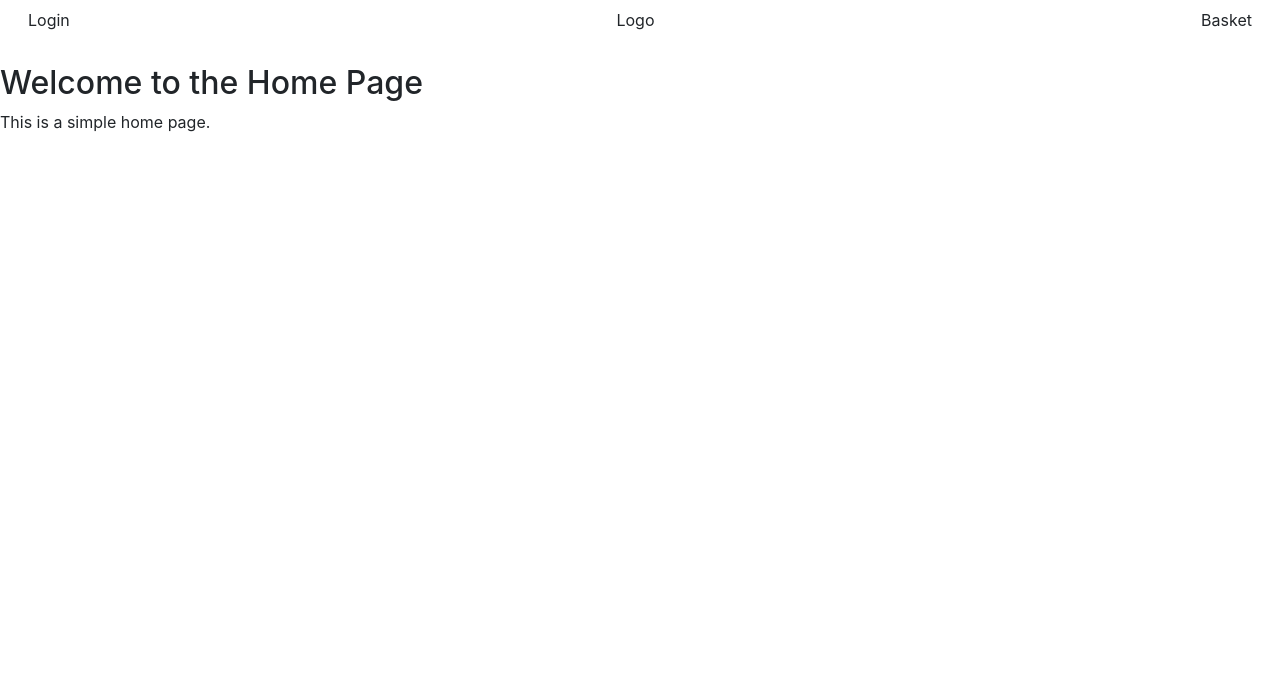
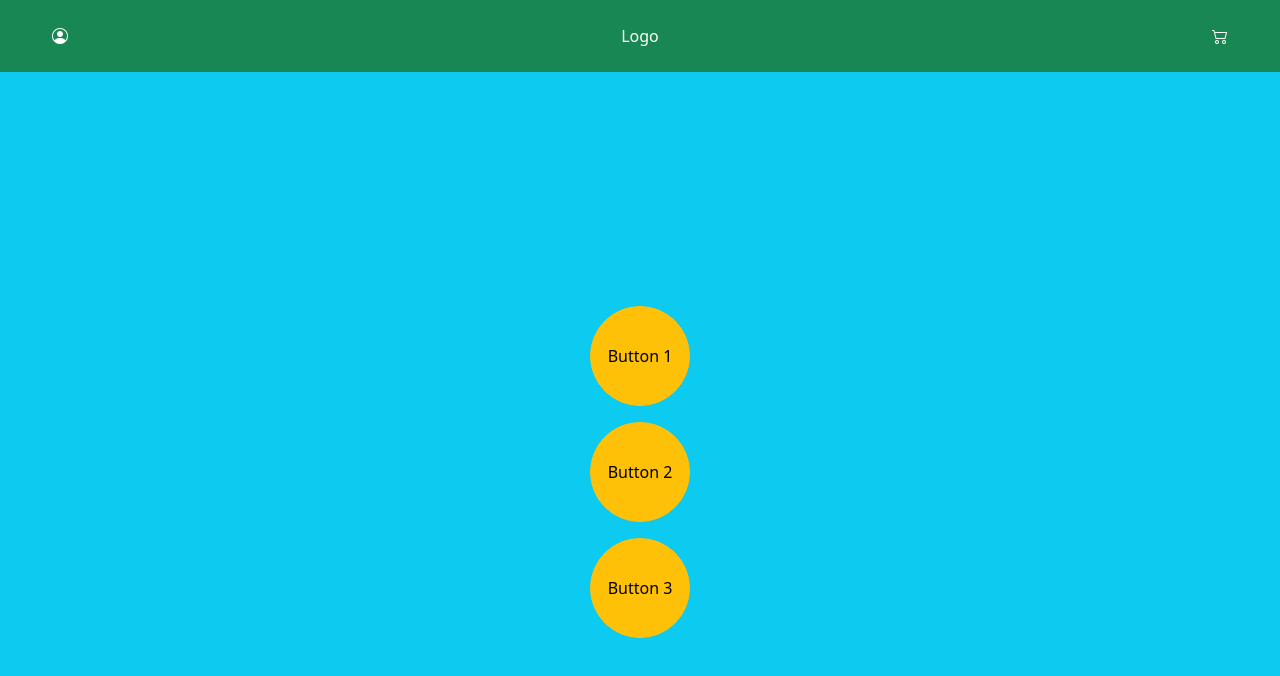
Before and after one commit to simonchambart/AutoCook-Frontend, a React (Vite) app: page /home in a window 1280 px wide. Shown: the top 676 px of the page. Built offline with nearby package versions, Linux system fonts and the light colour scheme.

Commit message:
Add icons and colors to navbar and hompage

```diff
--- a/index.html
+++ b/index.html
@@ -4,11 +4,9 @@
         <meta charset="UTF-8" />
         <link rel="icon" type="image/svg+xml" href="/vite.svg" />
         <meta name="viewport" content="width=device-width, initial-scale=1.0" />
-        <link
-    href="https://cdn.jsdelivr.net/npm/bootstrap@5.2.1/dist/css/bootstrap.min.css"
-    rel="stylesheet"
-    integrity="sha384-iYQeCzEYFbKjA/T2uDLTpkwGzCiq6soy8tYaI1GyVh/UjpbCx/TYkiZhlZB6+fzT"
-    crossorigin="anonymous">
+        <link href="https://cdn.jsdelivr.net/npm/bootstrap@5.2.1/dist/css/bootstrap.min.css" rel="stylesheet" integrity="sha384-iYQeCzEYFbKjA/T2uDLTpkwGzCiq6soy8tYaI1GyVh/UjpbCx/TYkiZhlZB6+fzT" crossorigin="anonymous">
+        <link href="https://cdnjs.cloudflare.com/ajax/libs/bootstrap-icons/1.8.1/font/bootstrap-icons.min.css" rel="stylesheet">
+
 
         <title>AutoCook</title>
     </head>
--- a/src/components/Navbar.jsx
+++ b/src/components/Navbar.jsx
@@ -5,7 +5,7 @@ export default function Navbar() {
   const {isAuthed} = useAuth();
 
   return (
-    <nav className={`navbar sticky-top mb-4`}>
+    <nav className="navbar p-4 sticky-top text-white bg-success">
       <div className="container-fluid flex-column flex-sm-row align-items-start align-items-sm-center">
         {
           isAuthed
@@ -15,18 +15,22 @@ export default function Navbar() {
           </div>
         )
         : (
-          <>
+
           <div className="nav-item my-2 mx-sm-3 my-sm-0">
-            <Link className="nav-link" to="/login">Login</Link>
+            <Link className="nav-link" to="/login">
+                <i className="bi bi-person-circle" />
+              </Link>
           </div>
-          </>
+
         )
         }
         <div className="nav-item my-2 mx-sm-3 my-sm-0">
           <Link className="nav-link" to="/home">Logo</Link>
         </div>
         <div className="nav-item my-2 mx-sm-3 my-sm-0">
-          <Link className="nav-link" to="/basket">Basket</Link>
+        <Link className="nav-link" to="/basket">
+            <i className="bi bi-cart2" />
+          </Link>
         </div>
       </div>
     </nav>
--- a/src/index.css
+++ b/src/index.css
@@ -11,3 +11,13 @@ code {
   font-family: source-code-pro, Menlo, Monaco, Consolas, 'Courier New',
     monospace;
 }
+
+.circular-button {
+  width: 100px;
+  height: 100px;
+  border-radius: 50%;
+}
+
+.bg-yellow {
+  background-color: #FFC107 !important;
+}
--- a/src/pages/Home.jsx
+++ b/src/pages/Home.jsx
@@ -1,11 +1,14 @@
-// pages/Home.jsx
-import React from 'react';
+import 'bootstrap/dist/css/bootstrap.min.css';
+import '../index.css';
 
 function Home() {
   return (
-    <div>
-      <h2>Welcome to the Home Page</h2>
-      <p>This is a simple home page.</p>
+    <div className="d-flex justify-content-center align-items-center vh-100 bg-info">
+      <div className="d-flex flex-column align-items-center">
+        <button type="button" className="btn btn-warning rounded-circle mb-3 circular-button" >Button 1</button>
+        <button type="button" className="btn btn-warning rounded-circle mb-3 circular-button">Button 2</button>
+        <button type="button" className="btn btn-warning rounded-circle circular-button" >Button 3</button>
+      </div>
     </div>
   );
 }
```
